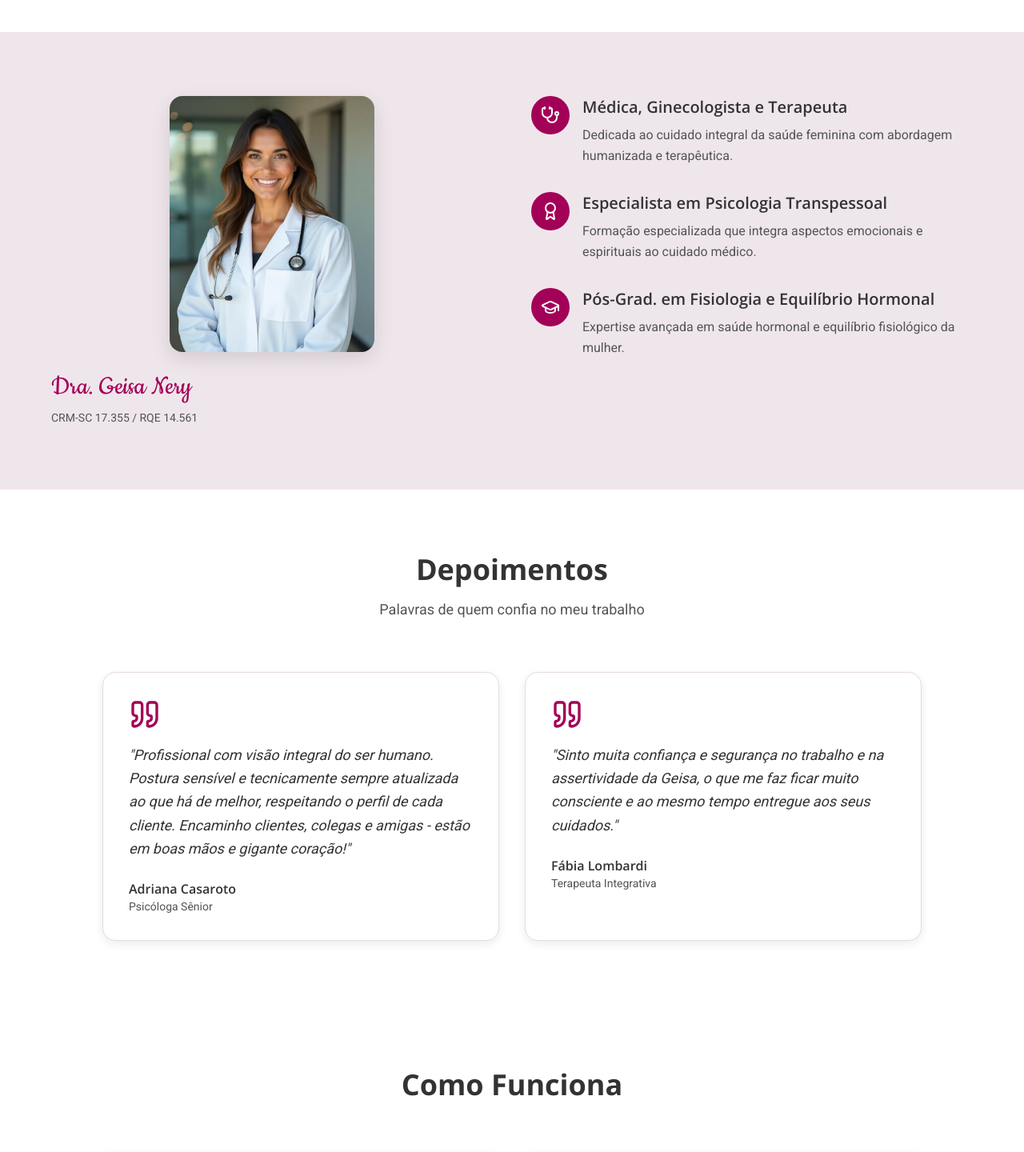
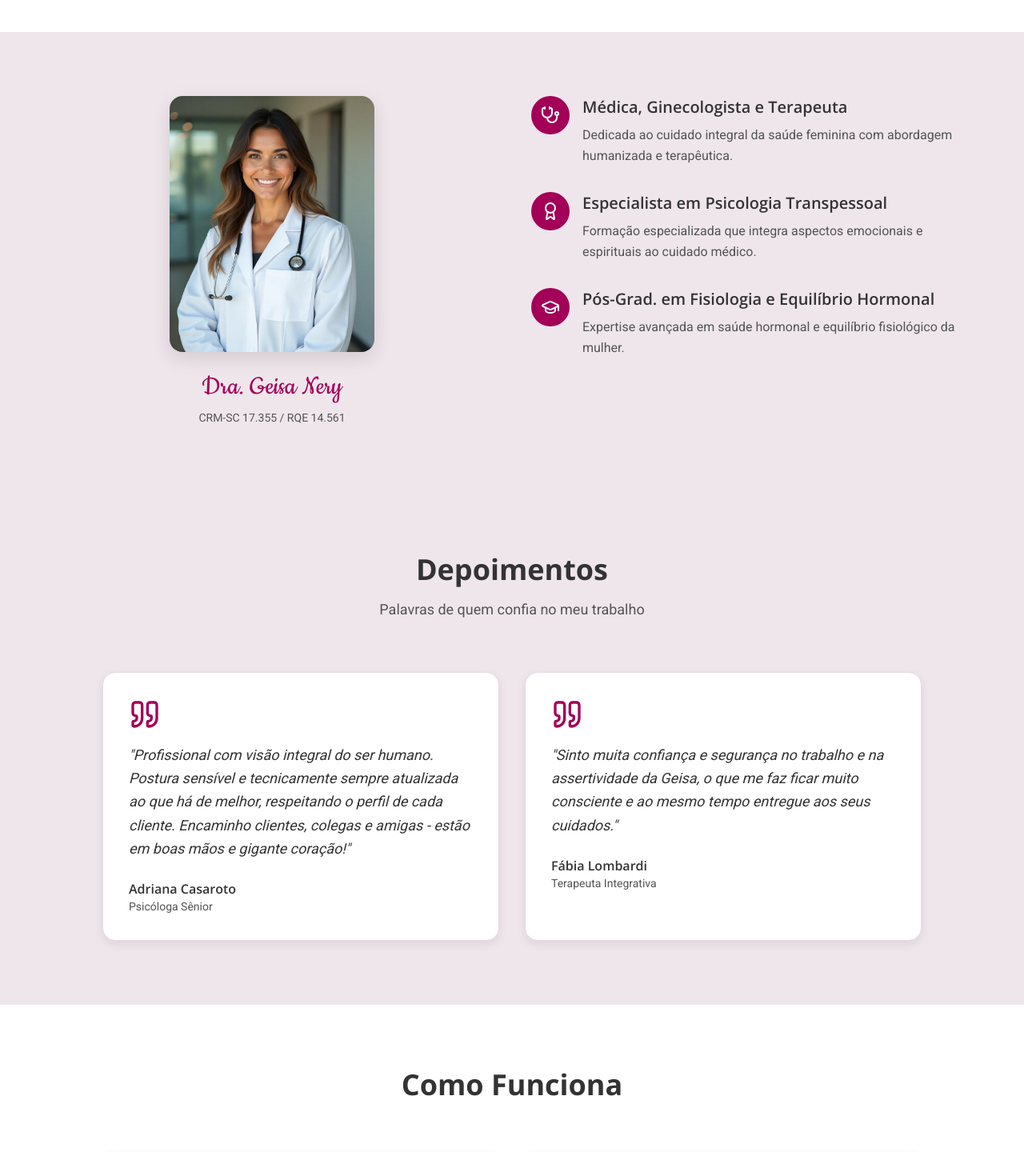
Before and after one commit to danielfcollier/website-drageisa, a React (Vite) app: page / in a window 1280 px wide. Shown: the part 3060-4500 px from the top of the page at 80% size. Built offline with nearby package versions, Linux system fonts and the light colour scheme; the HTML template or start-up script is replaced by a standard one.

Commit message:
Center doctor image in BioSection and alternate section backgrounds 7–10
Center the doctor image with name in BioSection and apply alternating backgrounds across Testimonials, Como Funciona, CTA, and ClinicGallery sections for visual variety.

```diff
--- a/src/components/BioSection.tsx
+++ b/src/components/BioSection.tsx
@@ -17,7 +17,7 @@ export const BioSection = ({ name, credentials }: BioSectionProps) => {
     <section className="py-20 bg-warm-cream">
       <div className="container mx-auto px-4">
         <div className="max-w-6xl mx-auto grid md:grid-cols-2 gap-12 items-start">
-          <div className="text-center md:text-left">
+          <div className="text-center">
             <img
               src={doctorPhoto}
               alt={name}
--- a/src/components/ClinicGallery.tsx
+++ b/src/components/ClinicGallery.tsx
@@ -10,7 +10,7 @@ export const ClinicGallery = () => {
   ];
 
   return (
-    <section className="py-20 bg-warm-cream">
+    <section className="py-20 bg-background">
       <div className="container mx-auto px-4">
         <div className="text-center max-w-3xl mx-auto mb-16">
           <h2 className="text-3xl md:text-4xl font-bold font-main text-foreground mb-4">
--- a/src/components/FeatureMatrix.tsx
+++ b/src/components/FeatureMatrix.tsx
@@ -12,11 +12,12 @@ interface FeatureMatrixProps {
   features: Feature[];
   paragraph?: string;
   id?: string;
+  bgColor?: string;
 }
 
-export const FeatureMatrix = ({ title, subtitle, features, paragraph, id }: FeatureMatrixProps) => {
+export const FeatureMatrix = ({ title, subtitle, features, paragraph, id, bgColor = "bg-background" }: FeatureMatrixProps) => {
   return (
-    <section id={id} className="py-20 bg-background">
+    <section id={id} className={`py-20 ${bgColor}`}>
       <div className="container mx-auto px-4">
         <div className="text-center max-w-3xl mx-auto mb-16">
           <h2 className="text-3xl md:text-4xl font-bold font-main text-foreground mb-4">{title}</h2>
--- a/src/components/Testimonials.tsx
+++ b/src/components/Testimonials.tsx
@@ -12,7 +12,7 @@ interface TestimonialsProps {
 
 export const Testimonials = ({ testimonials }: TestimonialsProps) => {
   return (
-    <section className="py-20 bg-background">
+    <section className="py-20 bg-warm-cream">
       <div className="container mx-auto px-4">
         <div className="text-center max-w-3xl mx-auto mb-16">
           <h2 className="text-3xl md:text-4xl font-bold font-main text-foreground mb-4">
--- a/src/pages/Index.tsx
+++ b/src/pages/Index.tsx
@@ -23,6 +23,7 @@ const Index = () => {
         id="sobre"
         title="Visão Sistêmica em Saúde"
         subtitle="Cuidado Terapêutico e Transpessoal da Mulher"
+        bgColor="bg-background"
         features={[
           {
             icon: Heart,
@@ -120,8 +121,10 @@ const Index = () => {
       />
 
       <FeatureMatrix
+        id="como-funciona"
         title="Como Funciona"
         subtitle=""
+        bgColor="bg-background"
         features={[
           {
             icon: Clock,
```
